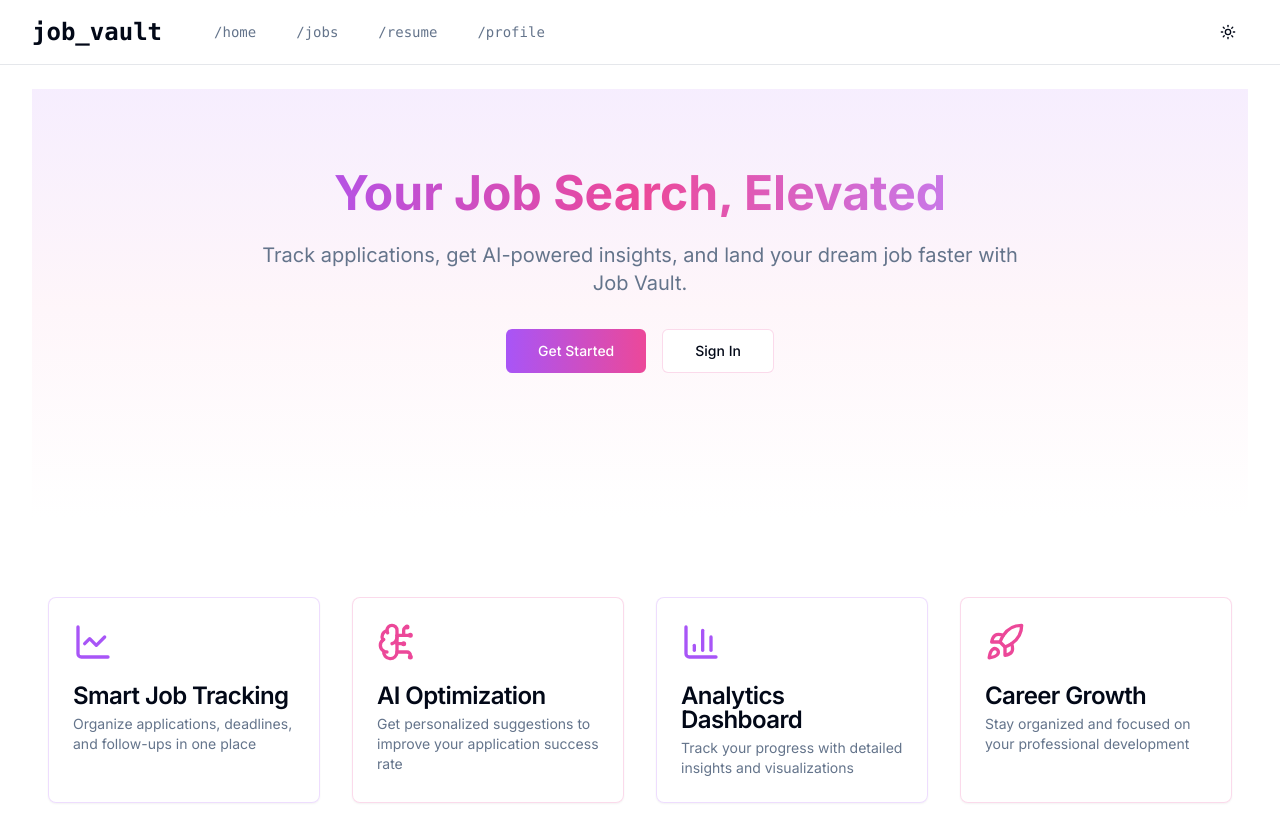
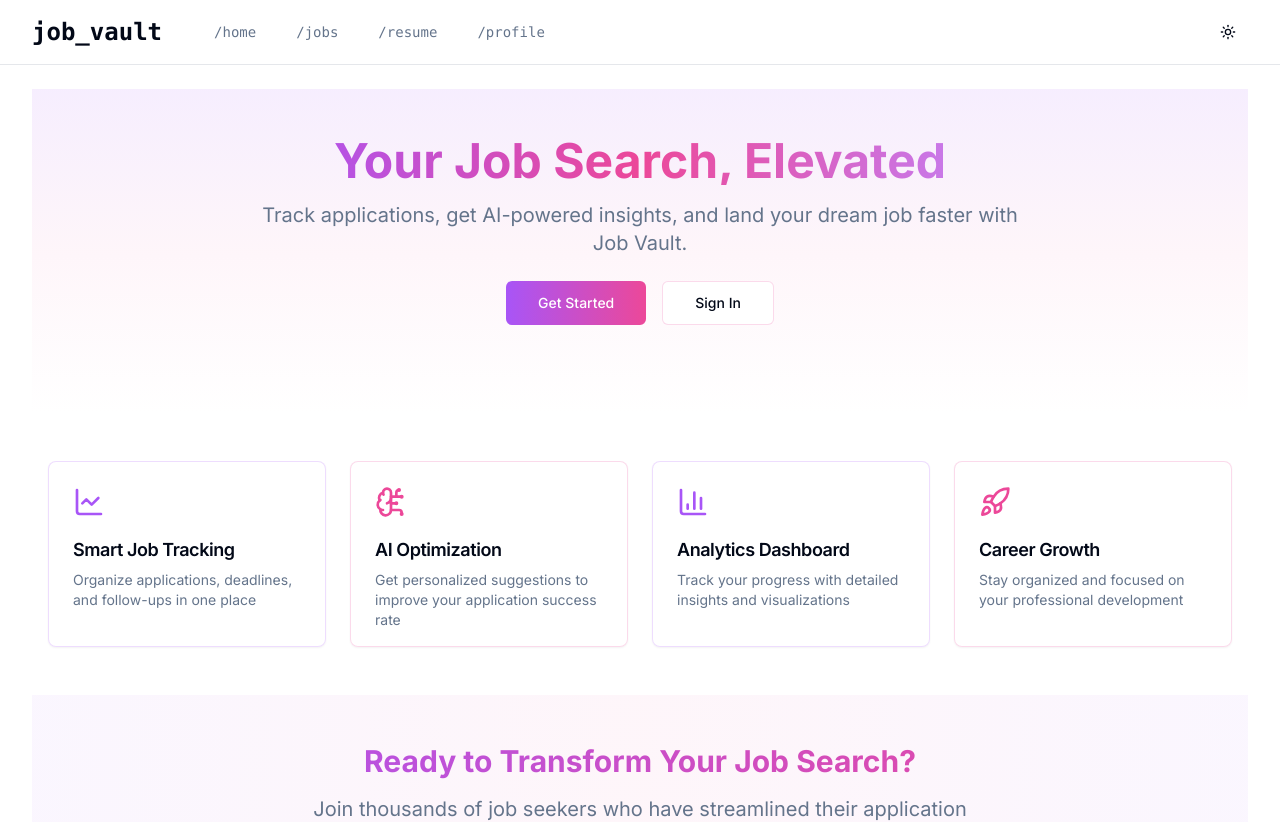
Before and after one commit to nflint/job-vault, a Next.js app: page / in a window 1280 px wide. Shown: the top 822 px of the page. Built offline with nearby package versions, Linux system fonts and the light colour scheme.

Commit message:
fix(home): reduce vertical spacing to improve content visibility
- Decrease section padding from py-20 to py-12
- Reduce margins between hero elements
- Make feature cards more compact with smaller icons
- Tighten spacing in CTA section
- Adjust grid gap in features section

```diff
--- a/app/page.tsx
+++ b/app/page.tsx
@@ -13,13 +13,13 @@ export default function HomePage() {
   return (
     <main className="min-h-screen">
       {/* Hero Section */}
-      <section className="relative py-20 bg-gradient-to-b from-purple-500/10 via-pink-500/5 to-background">
+      <section className="relative py-12 bg-gradient-to-b from-purple-500/10 via-pink-500/5 to-background">
         <div className="container mx-auto px-4">
-          <div className="text-center max-w-3xl mx-auto mb-16">
-            <h1 className="text-5xl font-bold mb-6 bg-gradient-to-r from-purple-500 via-pink-500 to-purple-400 bg-clip-text text-transparent">
+          <div className="text-center max-w-3xl mx-auto mb-10">
+            <h1 className="text-5xl font-bold mb-4 bg-gradient-to-r from-purple-500 via-pink-500 to-purple-400 bg-clip-text text-transparent">
               Your Job Search, Elevated
             </h1>
-            <p className="text-xl text-muted-foreground mb-8">
+            <p className="text-xl text-muted-foreground mb-6">
               Track applications, get AI-powered insights, and land your dream job faster with Job Vault.
             </p>
             <Link href="/jobs">
@@ -37,13 +37,13 @@ export default function HomePage() {
       </section>
 
       {/* Features Section */}
-      <section className="py-20">
+      <section className="py-12">
         <div className="container mx-auto px-4">
-          <div className="grid md:grid-cols-2 lg:grid-cols-4 gap-8">
+          <div className="grid md:grid-cols-2 lg:grid-cols-4 gap-6">
             <Card className="bg-card/50 backdrop-blur border-purple-500/20 hover:border-purple-500/40 transition-colors">
-              <CardHeader>
-                <ChartLine className="w-10 h-10 text-purple-500 mb-4" />
-                <CardTitle>Smart Job Tracking</CardTitle>
+              <CardHeader className="pb-4">
+                <ChartLine className="w-8 h-8 text-purple-500 mb-3" />
+                <CardTitle className="text-lg">Smart Job Tracking</CardTitle>
                 <CardDescription>
                   Organize applications, deadlines, and follow-ups in one place
                 </CardDescription>
@@ -51,9 +51,9 @@ export default function HomePage() {
             </Card>
 
             <Card className="bg-card/50 backdrop-blur border-pink-500/20 hover:border-pink-500/40 transition-colors">
-              <CardHeader>
-                <BrainCircuit className="w-10 h-10 text-pink-500 mb-4" />
-                <CardTitle>AI Optimization</CardTitle>
+              <CardHeader className="pb-4">
+                <BrainCircuit className="w-8 h-8 text-pink-500 mb-3" />
+                <CardTitle className="text-lg">AI Optimization</CardTitle>
                 <CardDescription>
                   Get personalized suggestions to improve your application success rate
                 </CardDescription>
@@ -61,9 +61,9 @@ export default function HomePage() {
             </Card>
 
             <Card className="bg-card/50 backdrop-blur border-purple-500/20 hover:border-purple-500/40 transition-colors">
-              <CardHeader>
-                <BarChart3 className="w-10 h-10 text-purple-500 mb-4" />
-                <CardTitle>Analytics Dashboard</CardTitle>
+              <CardHeader className="pb-4">
+                <BarChart3 className="w-8 h-8 text-purple-500 mb-3" />
+                <CardTitle className="text-lg">Analytics Dashboard</CardTitle>
                 <CardDescription>
                   Track your progress with detailed insights and visualizations
                 </CardDescription>
@@ -71,9 +71,9 @@ export default function HomePage() {
             </Card>
 
             <Card className="bg-card/50 backdrop-blur border-pink-500/20 hover:border-pink-500/40 transition-colors">
-              <CardHeader>
-                <Rocket className="w-10 h-10 text-pink-500 mb-4" />
-                <CardTitle>Career Growth</CardTitle>
+              <CardHeader className="pb-4">
+                <Rocket className="w-8 h-8 text-pink-500 mb-3" />
+                <CardTitle className="text-lg">Career Growth</CardTitle>
                 <CardDescription>
                   Stay organized and focused on your professional development
                 </CardDescription>
@@ -84,10 +84,10 @@ export default function HomePage() {
       </section>
 
       {/* CTA Section */}
-      <section className="py-20 bg-gradient-to-r from-purple-500/5 via-pink-500/5 to-purple-500/5">
+      <section className="py-12 bg-gradient-to-r from-purple-500/5 via-pink-500/5 to-purple-500/5">
         <div className="container mx-auto px-4 text-center">
-          <h2 className="text-3xl font-bold mb-6 bg-gradient-to-r from-purple-500 to-pink-500 bg-clip-text text-transparent">Ready to Transform Your Job Search?</h2>
-          <p className="text-xl text-muted-foreground mb-8 max-w-2xl mx-auto">
+          <h2 className="text-3xl font-bold mb-4 bg-gradient-to-r from-purple-500 to-pink-500 bg-clip-text text-transparent">Ready to Transform Your Job Search?</h2>
+          <p className="text-xl text-muted-foreground mb-6 max-w-2xl mx-auto">
             Join thousands of job seekers who have streamlined their application process with Job Vault.
           </p>
           <Link href="/jobs">
```
